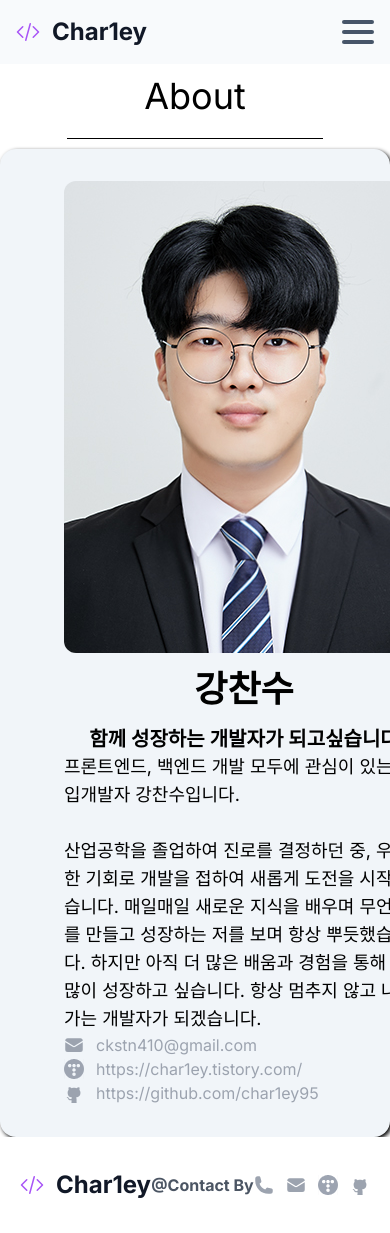
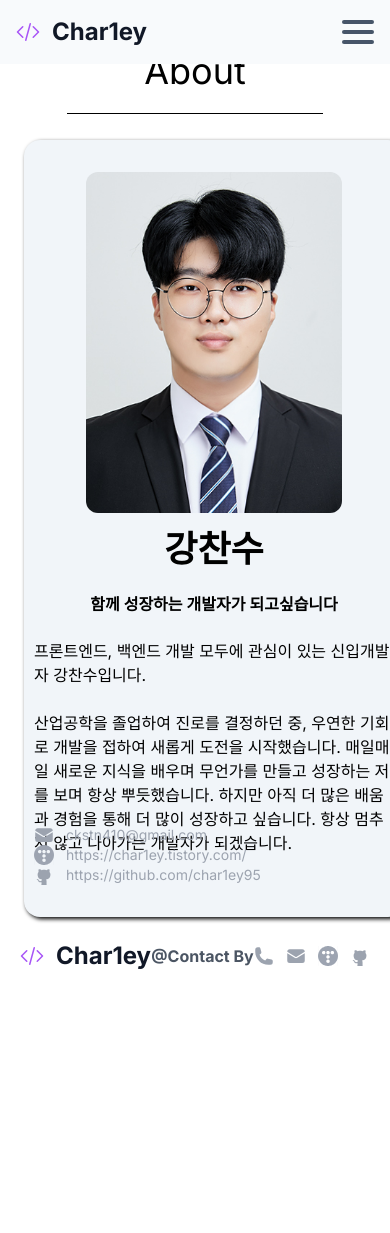
Before and after one commit to char1ey95/char1ey95.github.io, a Next.js app: page /abouts in a window 390 px wide. Shown: the top 1233 px of the page. After the commit the page ends 1004 px from the top, so only its background shows below. Built offline with nearby package versions, Linux system fonts and the light colour scheme.

Commit message:
Fixed: About 반응형 적용

```diff
--- a/src/app/abouts/page.tsx
+++ b/src/app/abouts/page.tsx
@@ -5,7 +5,7 @@ import MSubject from "@/components/subjects/mSubject"
 
 const Abouts = () => {
     return (
-        <div className="mt-16">
+        <div className="mt-16 px-6 h-screen flex flex-col justify-center items-center">
             <MSubject>About</MSubject>
             <Separator />
             <About />
--- a/src/common/about/about.tsx
+++ b/src/common/about/about.tsx
@@ -7,23 +7,23 @@ import Link from "next/link"
 
 export default function About() {
     return (
-        <div className="max-w-[75rem] dark:bg-slate-800 bg-slate-100 flex max-md:flex-col justify-between my-0 mx-auto py-8 px-16 rounded-2xl shadow-custom shadow-slate-200">
-            <div className="w-[22.5rem]">
+        <div className="max-w-[75rem] max-sm:min-w-[380px] max-xl:w-3/4 max-xl:flex-col dark:bg-slate-800 bg-slate-100 flex justify-between my-4 mx-auto py-8 px-16 rounded-2xl shadow-custom shadow-slate-200 max-xl:items-center max-xl:px-4">
+            <div className="sm:w-[22.5rem] w-64">
                 <Image src={photo} alt="" className="rounded-xl" />
             </div>
-            <div className="w-[22.5rem] md:w-[42.5rem] flex flex-col">
-                <h1 className="max-md:my-4 h-1/6 text-center font-bold text-4xl md:text-5xl">강찬수</h1>
-                <div className="h-1/6 text-center font-semibold text-xl md:text-2xl">
+            <div className="w-[22.5rem] md:w-[32.5rem] xl:w-[42.5rem] flex flex-col md:ml-4">
+                <h1 className="max-xl:my-4 h-1/6 text-center font-bold text-4xl xl:text-5xl">강찬수</h1>
+                <div className="h-1/6 text-center font-semibold sm:text-lg md:text-xl xl:text-2xl">
                     <p>함께 성장하는 개발자가 되고싶습니다</p>
                 </div>
-                <div className="h-3/6 text-lg md:text-xl">
+                <div className="h-3/6 md:text-lg xl:text-xl sm:my-2">
                     프론트엔드, 백엔드 개발 모두에 관심이 있는 신입개발자 강찬수입니다.
                     <br />
                     <br />
                     산업공학을 졸업하여 진로를 결정하던 중, 우연한 기회로 개발을 접하여 새롭게 도전을 시작했습니다.
                     매일매일 새로운 지식을 배우며 무언가를 만들고 성장하는 저를 보며 항상 뿌듯했습니다. 하지만 아직 더 많은 배움과 경험을 통해 더 많이 성장하고 싶습니다. 항상 멈추지 않고 나아가는 개발자가 되겠습니다.
                 </div>
-                <div className="h-1/6">
+                <div className="h-1/6 max-md:text-sm">
                     <Link href='mailto:ckstn410@gmail.com' className="text-gray-400 flex hover:text-gray-300">
                         <MailSvg />
                         <div className="ml-3">
```
